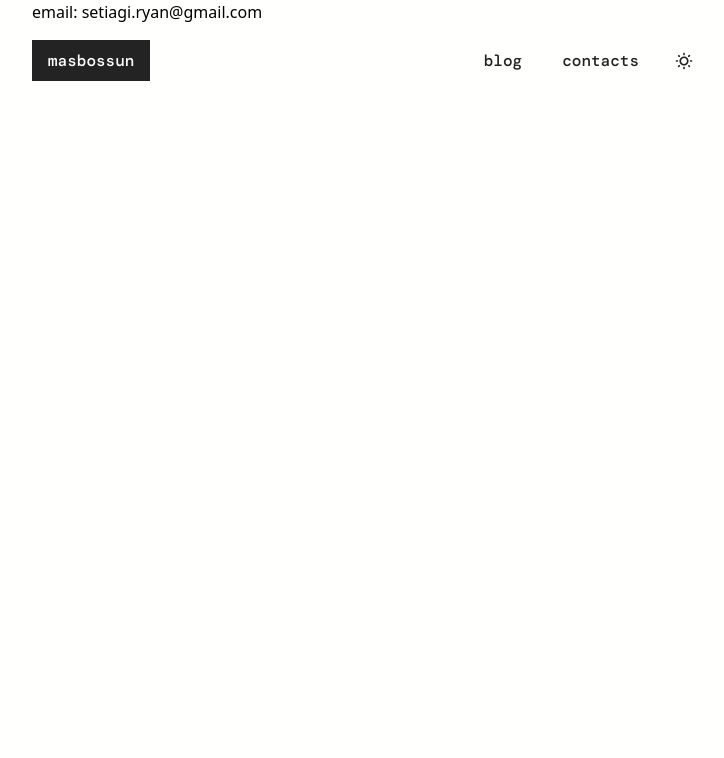
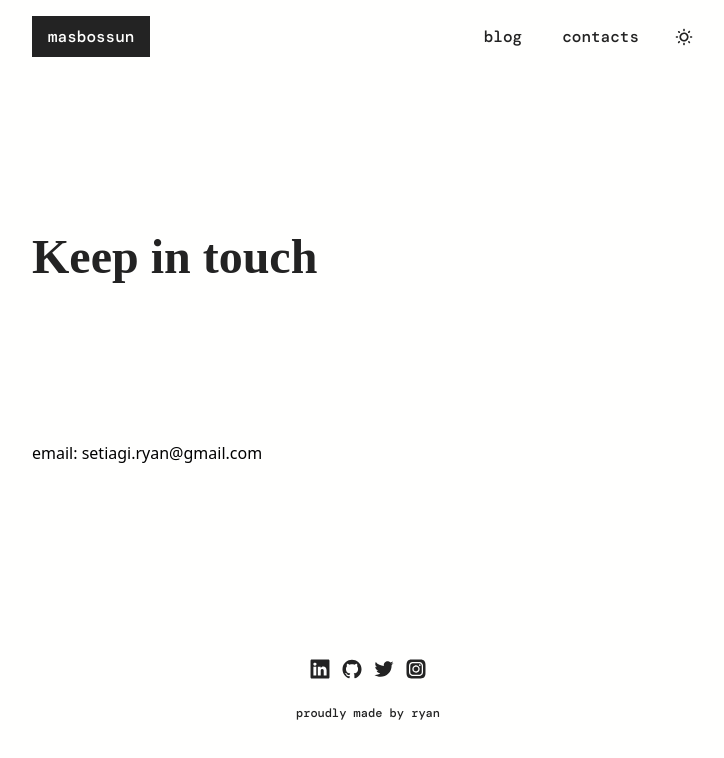
Before and after one commit to masbossun/masbossun-next, a Next.js app: page /contacts in a window 1280 px wide. Shown: the top 758 px of the page, without its empty margins (272-996 px from the left). Built offline with nearby package versions, Linux system fonts and the light colour scheme; a web font is replaced by a local one; what @tailwindcss/typography would draw is missing.

Commit message:
fix: contact pages

```diff
--- a/pages/contacts.tsx
+++ b/pages/contacts.tsx
@@ -1,5 +1,6 @@
 import Head from "next/head";
 import Navbar from "../components/navbar";
+import { Footer } from "../components/footer";
 
 const Contacts = () => {
   return (
@@ -7,10 +8,20 @@ const Contacts = () => {
       <Head>
         <title>contacts — masbossun.dev</title>
       </Head>
-      email: setiagi.ryan@gmail.com
       <header>
         <Navbar />
       </header>
+
+      <main style={{ minHeight: "50vh" }}>
+        <h1 className="text-black-primary dark:text-white-primary my-20 md:my-40 max-w-page-title">
+          Keep in touch
+        </h1>
+        <div className="grid grid-cols-1 md:grid-cols-2 gap-6">
+          <span>email: setiagi.ryan@gmail.com</span>
+        </div>
+      </main>
+
+      <Footer />
     </>
   );
 };
```
